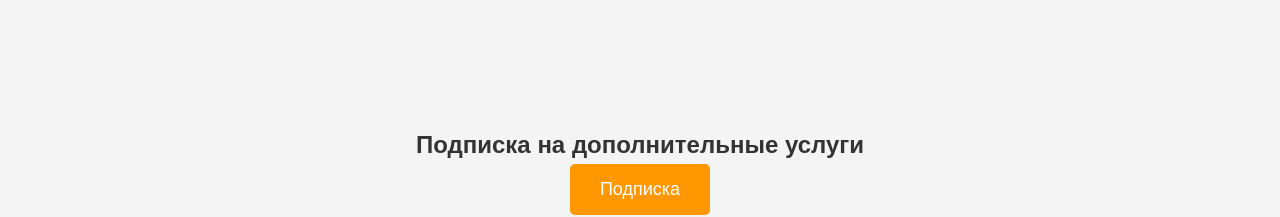
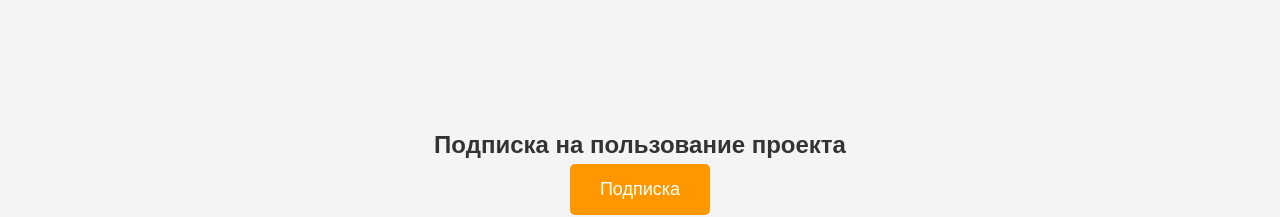
Before and after one commit to KOTENOKCCOFFEE/Biz_Biz, a website built with webpack: page index.html in a window 1280 px wide. Shown: the part 780-997 px from the top of the page. Built offline with nearby package versions, Linux system fonts and the light colour scheme.

Commit message:
first commit

```diff
--- a/index.html
+++ b/index.html
@@ -28,7 +28,7 @@
 </section>
 
 <section class="subscription-options">
-  <h2>Подписка на дополнительные услуги</h2>
+  <h2>Подписка на пользование проекта</h2>
   <button id="subscribeOptionsButton" class="cta-button">Подписка</button>
 </section>
 
@@ -37,14 +37,14 @@
   <div class="modal-content">
     <span class="close" id="closeSubscribeModal">&times;</span>
 
-    <!-- Первый уровень: выбор действия -->
+
     <div id="step1">
       <h2>Выберите действие</h2>
       <button id="subscribeNewButton" class="cta-button">Оформить подписку</button>
       <button id="renewSubscriptionButton" class="cta-button">Продлить подписку</button>
     </div>
 
-    <!-- Второй уровень: оформление подписки -->
+
     <div id="step2-subscribe" class="modal-step" style="display:none;">
       <h3>Оформить подписку</h3>
       <label for="subscriptionMonths">Выберите срок (месяцев):</label>
```
